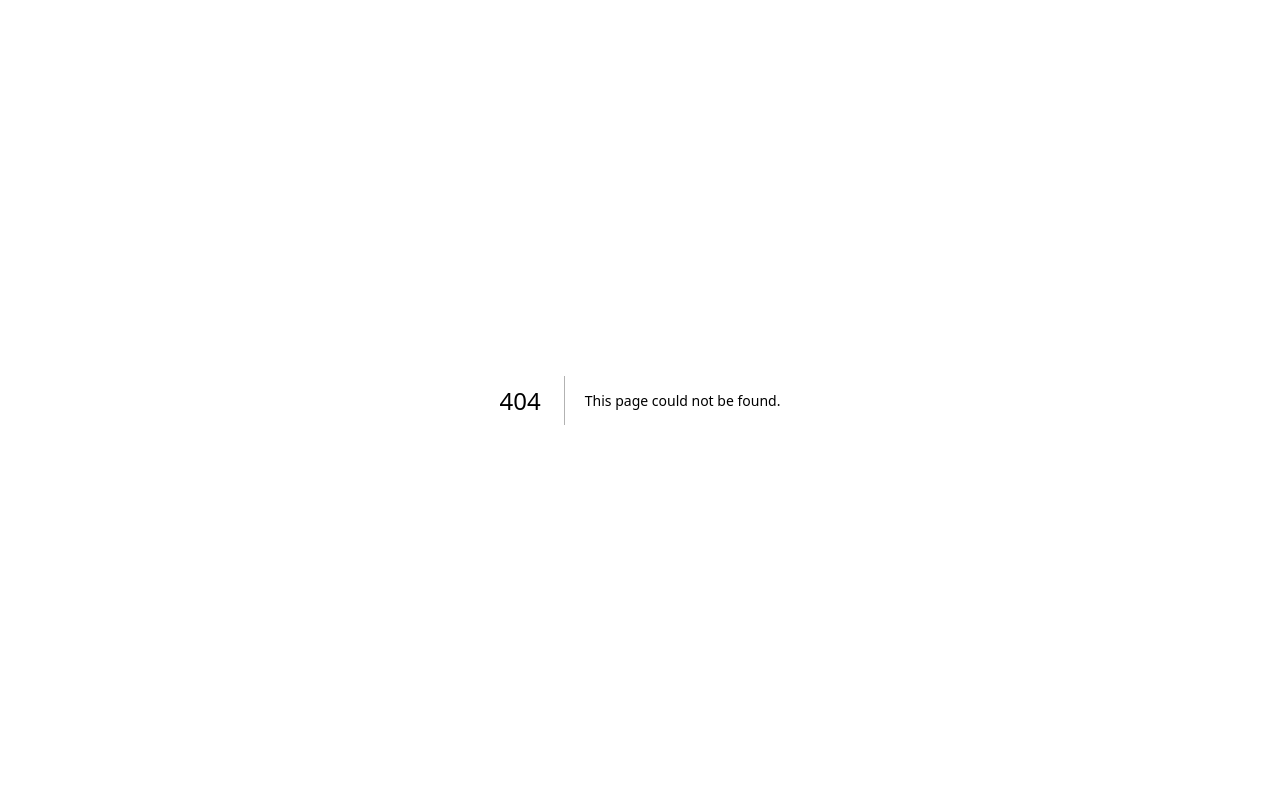
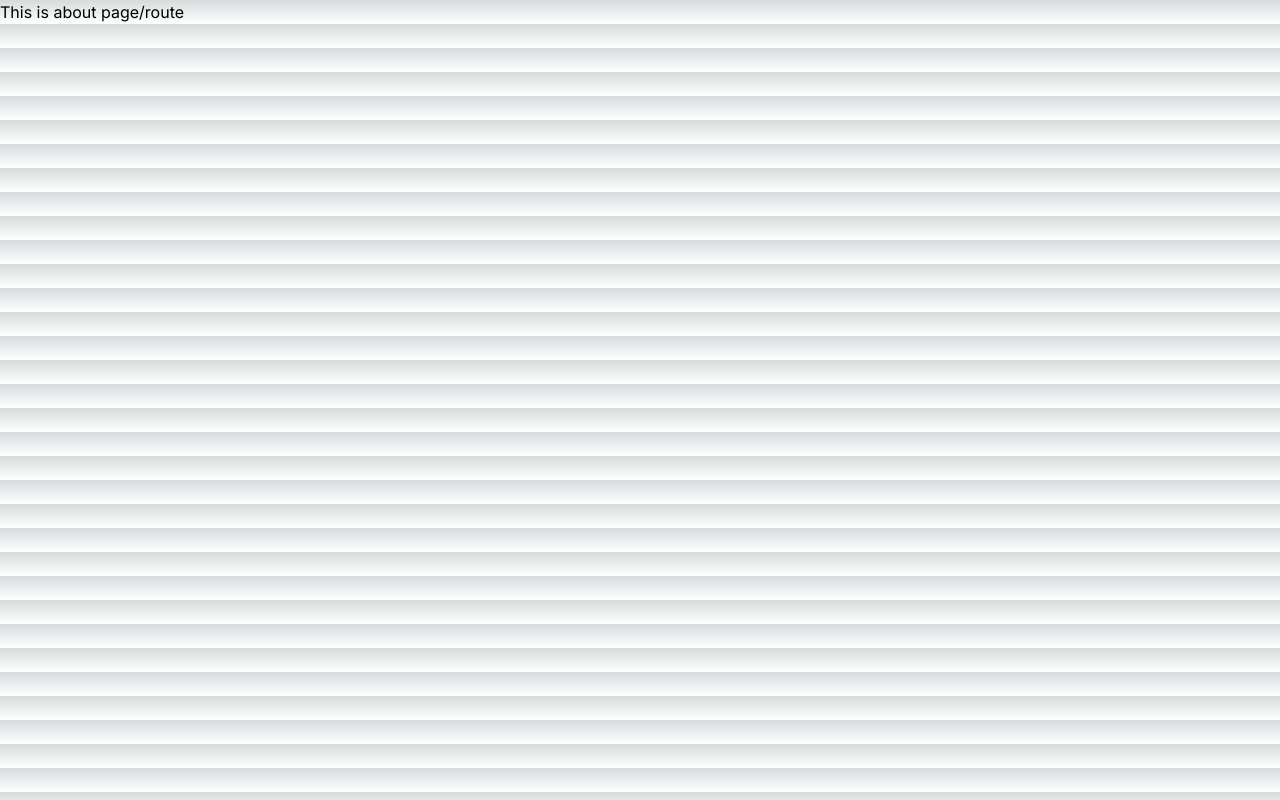
Before and after one commit to mdshahin-ahmed/my-nextjs-app, a Next.js app: page /about in a window 1280 px wide. Before the commit this address had no page. Built offline with nearby package versions, Linux system fonts and the light colour scheme.

Commit message:
Add: about and contact page

```diff
--- /dev/null
+++ b/src/app/about/page.js
@@ -0,0 +1,11 @@
+import React from "react";
+
+const AboutPage = () => {
+  return (
+    <div>
+      <h1>This is about page/route</h1>
+    </div>
+  );
+};
+
+export default AboutPage;
--- /dev/null
+++ b/src/app/contact/page.js
@@ -0,0 +1,11 @@
+import React from "react";
+
+const ContactUsPage = () => {
+  return (
+    <div>
+      <h1>Contact Us page/route</h1>
+    </div>
+  );
+};
+
+export default ContactUsPage;
```
